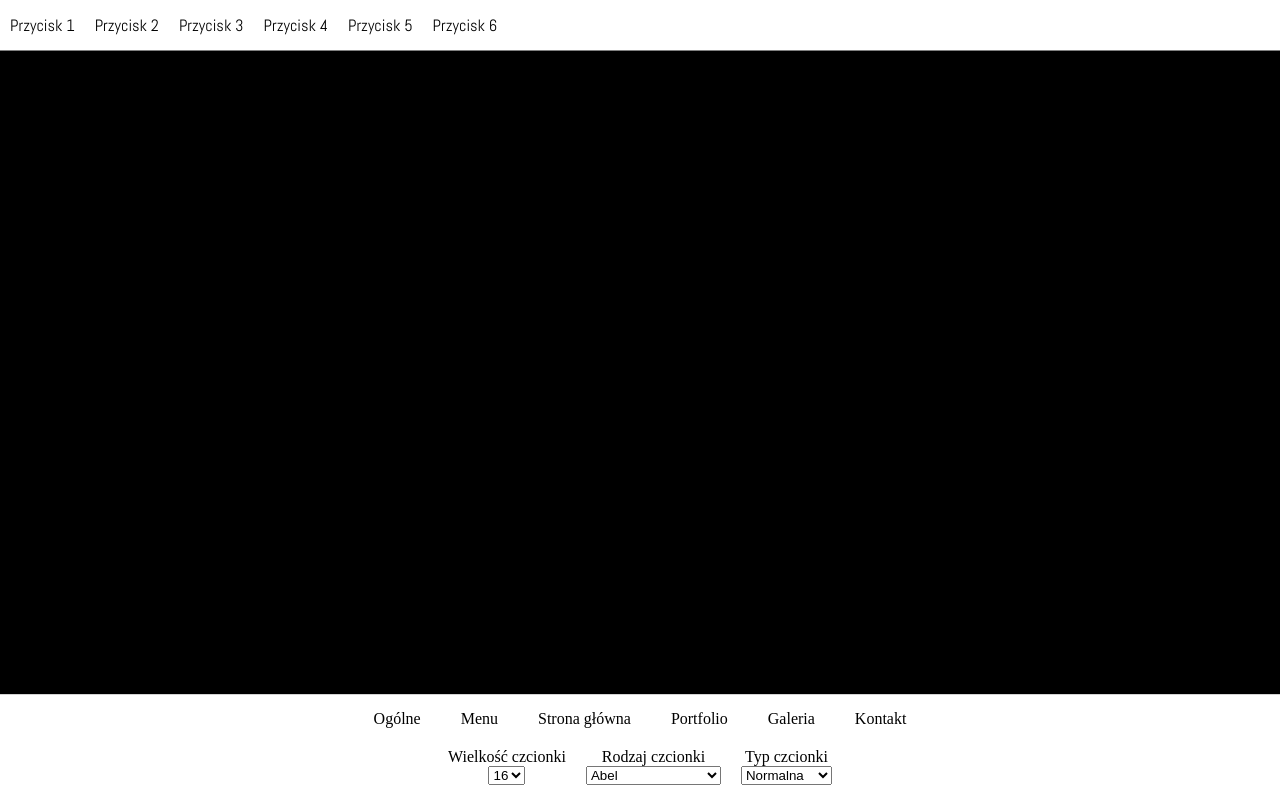
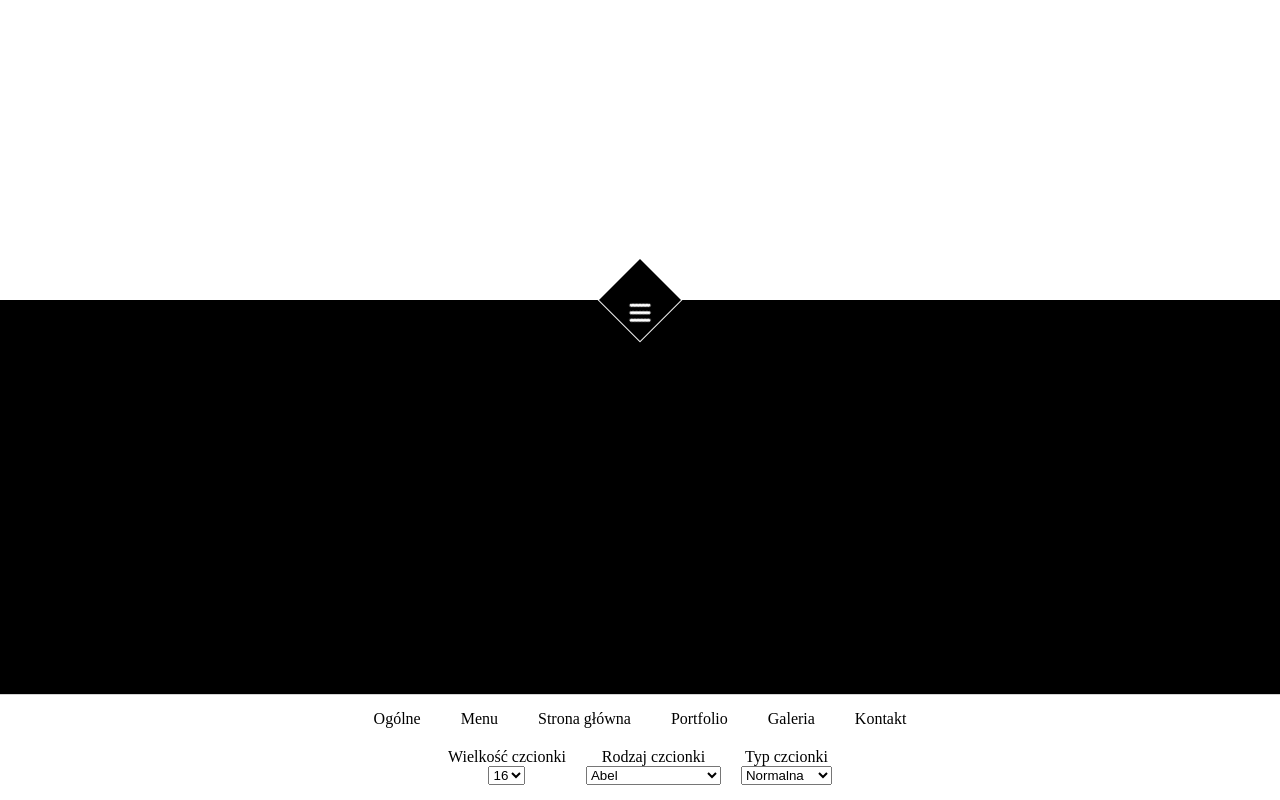
Before and after one commit to Jargrit90/pageBuilder, a React (Create React App) app: page / in a window 1280 px wide. Built offline with nearby package versions, Linux system fonts and the light colour scheme.

Commit message:
add: simple menu 3 and 4, repair 2 side menus

```diff
--- a/src/App.js
+++ b/src/App.js
@@ -29,6 +29,8 @@ function App() {
       <div style={style}>
         {state.value.rodzaj_menu === 'simple_1' ? <menuOption.Simple_1 /> : null}
         {state.value.rodzaj_menu === 'simple_2' ? <menuOption.Simple_2 /> : null}
+        {state.value.rodzaj_menu === 'simple_3' ? <menuOption.Simple_3 /> : null}
+        {state.value.rodzaj_menu === 'simple_4' ? <menuOption.Simple_4 /> : null}
         {state.value.rodzaj_menu === 'side_1' ? <menuOption_2.Side_1 /> : null}
         {state.value.rodzaj_menu === 'side_2' ? <menuOption_2.Side_2 /> : null}
       </div>
--- a/src/components/BuilderMenu/SubComponents.js
+++ b/src/components/BuilderMenu/SubComponents.js
@@ -54,6 +54,8 @@ export function Menu(){
             <select onChange={(event)=>dispatch(method.changeState(['rodzaj_menu', event.target.value]))} value={state.value.rodzaj_menu}>
                 <option value="simple_1">Simple 1</option>
                 <option value="simple_2">Simple 2</option>
+                <option value="simple_3">Simple 3</option>
+                <option value="simple_4">Simple 4</option>
                 <option value="side_1">Side 1</option>
                 <option value="side_2">Side 2</option>
             </select>
--- a/src/components/menus/Side_menu.js
+++ b/src/components/menus/Side_menu.js
@@ -15,14 +15,14 @@ export function Side_1 (){
             <div className="menu_button_place"></div>
             <div className="menu_main_button" onClick={()=>dispatch(method.negativeState('active_side_menu'))}><i className="fa-solid fa-bars"></i></div>
             <div className="menu_button flexCC">Przycisk_1</div>
-            <div className="menu_button flexCC">Przycisk_2<i className="fa-solid fa-caret-down"></i></div>
-            {state.submenu_active === "sub_1" ?<div className="submenu submenu_1">
+            <div className="menu_button flexCC" onClick={()=>{dispatch(method.changeState(['submenu_active', 'sub_1']))}}>Przycisk_2<i className="fa-solid fa-caret-down"></i></div>
+            {state.value.submenu_active === "sub_1" ?<div className="submenu submenu_1">
                 <div className="submenu_button flexCC">Przycisk_1</div>
                 <div className="submenu_button flexCC">Przycisk_2</div>
                 <div className="submenu_button flexCC">Przycisk_3</div>
                 <div className="submenu_button flexCC">Przycisk_4</div>
                 <div className="submenu_button flexCC">Przycisk_5</div>
-            </div>:null}
+    </div>:null}
             <div className="menu_button flexCC">Przycisk_3</div>
             <div className="menu_button flexCC">Przycisk_4</div>
             <div className="menu_button flexCC">Przycisk_5</div>
@@ -36,11 +36,11 @@ export function Side_2 (){
     return (
         <div>
             <div className="menu_box_1">
-                <div className="menu_button flexCC" onMouseOver={()=>{dispatch(method.negativeState('button_name')); dispatch(method.changeState(['button_name_value', "Przycisk 1"]))}} onMouseOut={()=>{dispatch(method.negativeState('button_name'))}}><i className="fa-solid fa-house"></i></div>
-                <div className="menu_button flexCC" onMouseOver={()=>{dispatch(method.negativeState('button_name')); dispatch(method.changeState(['button_name_value', "Przycisk 2"]))}} onMouseOut={()=>{dispatch(method.negativeState('button_name'))}}><i className="fa-solid fa-house"></i></div>
-                <div className="menu_button flexCC" onMouseOver={()=>{dispatch(method.negativeState('button_name')); dispatch(method.changeState(['button_name_value', "Przycisk 3"]))}} onMouseOut={()=>{dispatch(method.negativeState('button_name'))}}><i className="fa-solid fa-house"></i></div>
-                <div className="menu_button flexCC" onMouseOver={()=>{dispatch(method.negativeState('button_name')); dispatch(method.changeState(['button_name_value', "Przycisk 4"]))}} onMouseOut={()=>{dispatch(method.negativeState('button_name'))}}><i className="fa-solid fa-house"></i></div>
-                <div className="menu_button flexCC" onMouseOver={()=>{dispatch(method.negativeState('button_name')); dispatch(method.changeState(['button_name_value', "Przycisk 5"]))}} onMouseOut={()=>{dispatch(method.negativeState('button_name'))}}><i className="fa-solid fa-house"></i></div>
+                <div className="menu_button_1 flexCC"><i className="fa-solid fa-house" onMouseOver={()=>{dispatch(method.negativeState('button_name')); dispatch(method.changeState(['button_name_value', "Przycisk 1"]))}} onMouseOut={()=>{dispatch(method.changeState(['button_name_value', ""])); dispatch(method.negativeState('button_name'))}}></i></div>
+                <div className="menu_button_1 flexCC"><i className="fa-solid fa-user" onMouseOver={()=>{dispatch(method.negativeState('button_name')); dispatch(method.changeState(['button_name_value', "Przycisk 2"]))}} onMouseOut={()=>{dispatch(method.changeState(['button_name_value', ""])); dispatch(method.negativeState('button_name'))}}></i></div>
+                <div className="menu_button_1 flexCC"><i className="fa-solid fa-diagram-project" onMouseOver={()=>{dispatch(method.negativeState('button_name')); dispatch(method.changeState(['button_name_value', "Przycisk 3"]))}} onMouseOut={()=>{dispatch(method.changeState(['button_name_value', ""])); dispatch(method.negativeState('button_name'))}}></i></div>
+                <div className="menu_button_1 flexCC"><i className="fa-solid fa-camera" onMouseOver={()=>{dispatch(method.negativeState('button_name')); dispatch(method.changeState(['button_name_value', "Przycisk 4"]))}} onMouseOut={()=>{dispatch(method.changeState(['button_name_value', ""])); dispatch(method.negativeState('button_name'))}}></i></div>
+                <div className="menu_button_1 flexCC"><i className="fa-solid fa-envelope" onMouseOver={()=>{dispatch(method.negativeState('button_name')); dispatch(method.changeState(['button_name_value', "Przycisk 5"]))}} onMouseOut={()=>{dispatch(method.changeState(['button_name_value', ""])); dispatch(method.negativeState('button_name'))}}></i></div>
 
             </div>
             {state.value.button_name ? <div className="button_name flexCC"><div className="flexCC">{state.value.button_name_value}</div></div> : null}
--- a/src/components/menus/Simple_menu.js
+++ b/src/components/menus/Simple_menu.js
@@ -49,3 +49,54 @@ export function Simple_2 (){
         </div>
     )
 }
+
+function Submenu (){
+    const state = useSelector((state) => state);
+    let style = {
+        justifyContent: state.value.umiejscowienie
+    };
+    let arr = [["Przycisk 1", "Przycisk 2", "Przycisk 3", "Przycisk 4", "Przycisk 5"],["Przycisk 6", "Przycisk 7", "Przycisk 8", "Przycisk 9", "Przycisk 10"]];
+    let sub = state.value.submenu_active === 'sub_3' ? arr[0].map((el, index) => <div key={index} className="sub_menu_btn_box flexCC">{el}</div>) : state.value.submenu_active === 'sub_4' ? arr[1].map((el, index) => <div key={index} className="sub_menu_btn_box flexCC">{el}</div>) : null;
+    return (
+       <div className='sub_menu_box flexCC' style={style}>
+            {sub}
+       </div>
+    )
+}
+
+export function Simple_3 (){
+    const state = useSelector((state) => state);
+    const dispatch = useDispatch();
+    let style = {
+        justifyContent: state.value.umiejscowienie
+    }
+    return (
+        <>
+        <div className='simple_menu_box flexCC' style={style}>
+            <div className="simple_menu_btn_box flexCC">Przycisk 1</div>
+            <div className="simple_menu_btn_box flexCC" onClick={()=>dispatch(method.changeState(['submenu_active', 'sub_3']))}>Przycisk 2<i className="fa-solid fa-caret-down"></i></div>
+            <div className="simple_menu_btn_box flexCC">Przycisk 3</div>
+            <div className="simple_menu_btn_box flexCC" onClick={()=>dispatch(method.changeState(['submenu_active', 'sub_4']))}>Przycisk 4<i className="fa-solid fa-caret-down"></i></div>
+            <div className="simple_menu_btn_box flexCC">Przycisk 5</div>
+            <div className="simple_menu_btn_box flexCC">Przycisk 6</div>
+        </div>
+        {state.value.submenu_active === "sub_3" || state.value.submenu_active === "sub_4" ? <Submenu />: null}
+        </>
+    )
+}
+
+export function Simple_4 (){
+    const state = useSelector((state) => state);
+    const dispatch = useDispatch();
+    return (
+        <>
+        <div className='sm_4_box flexCC'>
+            <div className='sm_4_btns_box'>
+                <div className="square_btn">
+                    <div className="square_btn_box flexCC"><i class="fa-solid fa-bars"></i></div>
+                </div>
+            </div>
+        </div>
+        </>
+    )
+}
--- a/src/components/menus/side_menu_2.css
+++ b/src/components/menus/side_menu_2.css
@@ -1,4 +1,4 @@
-.main_menu_button, .menu_button {
+.main_menu_button, .menu_button_1 {
 	width: 45px;
 	height: 45px;
 	margin: 10px 10px;
--- a/src/components/menus/simple_1.css
+++ b/src/components/menus/simple_1.css
@@ -7,14 +7,28 @@
     background-color: white;
     border-bottom: solid 1px gray;
 }
-
+.sub_menu_box {
+    position: fixed;
+    z-index: 1;
+    left: 0;
+    top: 50px;
+    width: 100%;
+    background-color: white;
+    border-bottom: solid 1px gray;
+}
 .simple_menu_btn_box {
     height: 50px;
     font-size: calc(10px + 0.5vw);
     margin: 0px 10px;
     position: relative;
 }
-.simple_menu_btn_box:hover, .simple_menu_sub_btn:hover {
+.sub_menu_btn_box {
+    height: 50px;
+    font-size: calc(10px + 0.4vw);
+    margin: 0px 10px;
+    position: relative;
+}
+.simple_menu_btn_box:hover, .simple_menu_sub_btn:hover, .sub_menu_btn_box:hover {
     text-decoration: underline;
     cursor: pointer;
 }
@@ -36,3 +50,53 @@
     border: solid 1px gray;
     padding: 5px 0px;
 }
+
+
+.sm_4_box {
+    position: fixed;
+    top: 0;
+    left: 0;
+    width: 100%;
+    height: auto;
+    min-height: 300px;
+    flex-direction: column;
+    /*transform: translateY(-100%);
+    animation: show_sm_4_box forwards 1s;*/
+
+}
+@keyframes show_sm_4_box {
+    0% {
+        transform: translateY(-100%);
+    }
+    100% {
+        transform: translateY(0%);
+    }
+}
+.sm_4_btns_box {
+    position: relative;
+    width: 100%;
+    flex: 1;
+    background-color: white;
+}
+.square_btn {
+    position: absolute;
+    width: 60px;
+    height: 60px;
+    background-color: black;
+    left: calc(50% - 30px);
+    top: calc(100% - 30px);
+    transform: rotateZ(45deg);
+    box-sizing: border-box;
+    border: solid 1px white;
+}
+.square_btn_box {
+    position: absolute;
+    right: 0;
+    bottom: 0;
+    width: 40px;
+    height: 40px;
+    color: white;
+    font-size: 24px;
+    transform: rotateZ(-45deg);
+    cursor: pointer;
+}
--- a/src/slices/changeValue.js
+++ b/src/slices/changeValue.js
@@ -7,16 +7,21 @@ export const changeValue = createSlice({
     wielkosc_czcionki: 16,
     rodzaj_czcionki: 'Abel',
     typ_czcionki: 'normalna',
-    rodzaj_menu: 'simple_1',
+    rodzaj_menu: 'simple_4',
     umiejscowienie: 'left',
-    sub_menu_active: false,
     active_side_menu: "",
     button_name: false,
-    button_name_value: "aaa"
+    button_name_value: "aaa",
+    submenu_active: "",
   },
   reducers: {
     changeState: (state, action)=>{
-      state[action.payload[0]] = action.payload[1];
+      if(state[action.payload[0]] === action.payload[1]){
+        state[action.payload[0]] = "";
+      }
+      else {
+        state[action.payload[0]] = action.payload[1];
+      }
     },
     negativeState: (state, action)=>{
       state[action.payload] = !state[action.payload];
```
